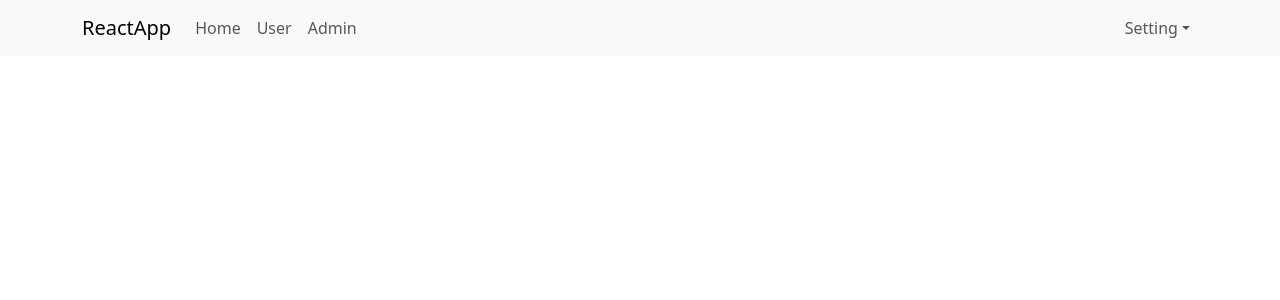
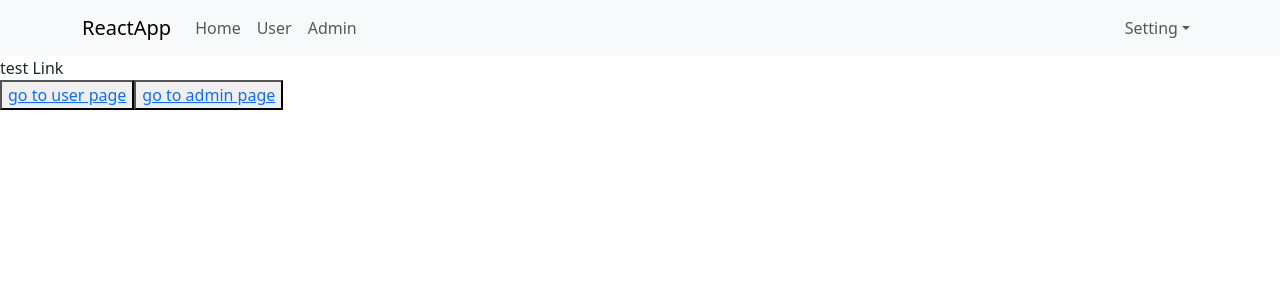
Before and after one commit to PhamThanhSu/ReactApp_Beginner, a React (Create React App) app: page / in a window 1280 px wide. Shown: the top 300 px of the page. Built offline with nearby package versions, Linux system fonts and the light colour scheme.

Commit message:
cap nhat routes

```diff
--- a/src/App.js
+++ b/src/App.js
@@ -1,4 +1,6 @@
+import './App.scss';
 import Header from './components/Header/Header';
+import { Link } from "react-router-dom";
 import logo from './logo.svg';
 
 const App = () => {
@@ -6,6 +8,17 @@ const App = () => {
   return (
     <div className="app-container">
       <Header />
+      <div>
+        test Link
+        <div>
+          <button>
+            <Link to="/users">go to user page</Link>
+          </button>
+          <button>
+            <Link to="/admins">go to admin page</Link>
+          </button>
+        </div>
+      </div>
     </div>
   );
 }
--- /dev/null
+++ b/src/components/Admin/Admin.js
@@ -0,0 +1,6 @@
+const Admin = (props) => {
+    return (
+        <div> Admin component</div>
+    )
+}
+export default Admin;
--- a/src/components/Header/Header.js
+++ b/src/components/Header/Header.js
@@ -2,6 +2,7 @@ import Container from 'react-bootstrap/Container';
 import Nav from 'react-bootstrap/Nav';
 import Navbar from 'react-bootstrap/Navbar';
 import NavDropdown from 'react-bootstrap/NavDropdown';
+import { Link } from "react-router-dom";
 
 const Header = () => {
     return (
@@ -11,9 +12,12 @@ const Header = () => {
                 <Navbar.Toggle aria-controls="basic-navbar-nav" />
                 <Navbar.Collapse id="basic-navbar-nav">
                     <Nav className="me-auto">
-                        <Nav.Link href="#home">Home</Nav.Link>
-                        <Nav.Link href="#home">User</Nav.Link>
-                        <Nav.Link href="#link">Admin</Nav.Link>
+                        <Link to ='/' className='nav-link'>Home</Link>
+                        <Link to ='/users' className='nav-link'>User</Link>
+                        <Link to ='/admins' className='nav-link'>Admin</Link>
+                        {/* <Nav.Link href="/home">Home</Nav.Link>
+                        <Nav.Link href="/users">User</Nav.Link>
+                        <Nav.Link href="/admins">Admin</Nav.Link> */}
                     </Nav>
                     <Nav>
                         <NavDropdown title="Setting" id="basic-nav-dropdown">
--- /dev/null
+++ b/src/components/User/User.js
@@ -0,0 +1,6 @@
+const User = (props) => {
+    return (
+        <div> user component</div>
+    )
+}
+export default User;
--- a/src/index.js
+++ b/src/index.js
@@ -5,11 +5,25 @@ import reportWebVitals from './reportWebVitals';
 import { Provider } from 'react-redux';
 import store from './redux/store';
 import 'bootstrap/dist/css/bootstrap.min.css';
+import {
+  BrowserRouter,
+  Routes,
+  Route,
+} from "react-router-dom";
+import User from './components/User/User';
+import Admin from './components/Admin/Admin';
+
 const root = ReactDOM.createRoot(document.getElementById('root'));
 root.render(
   <Provider store={store}>
     {/* <React.StrictMode> */}
-      <App />
+    <BrowserRouter>
+      <Routes>
+        <Route path="/" element={<App />} />
+        <Route path="users" element={<User />} />
+        <Route path="admins" element={<Admin />} />
+      </Routes>
+    </BrowserRouter>
     {/* </React.StrictMode> */}
   </Provider>
 );
```
Also changed, not shown: src/App.scss (added).
